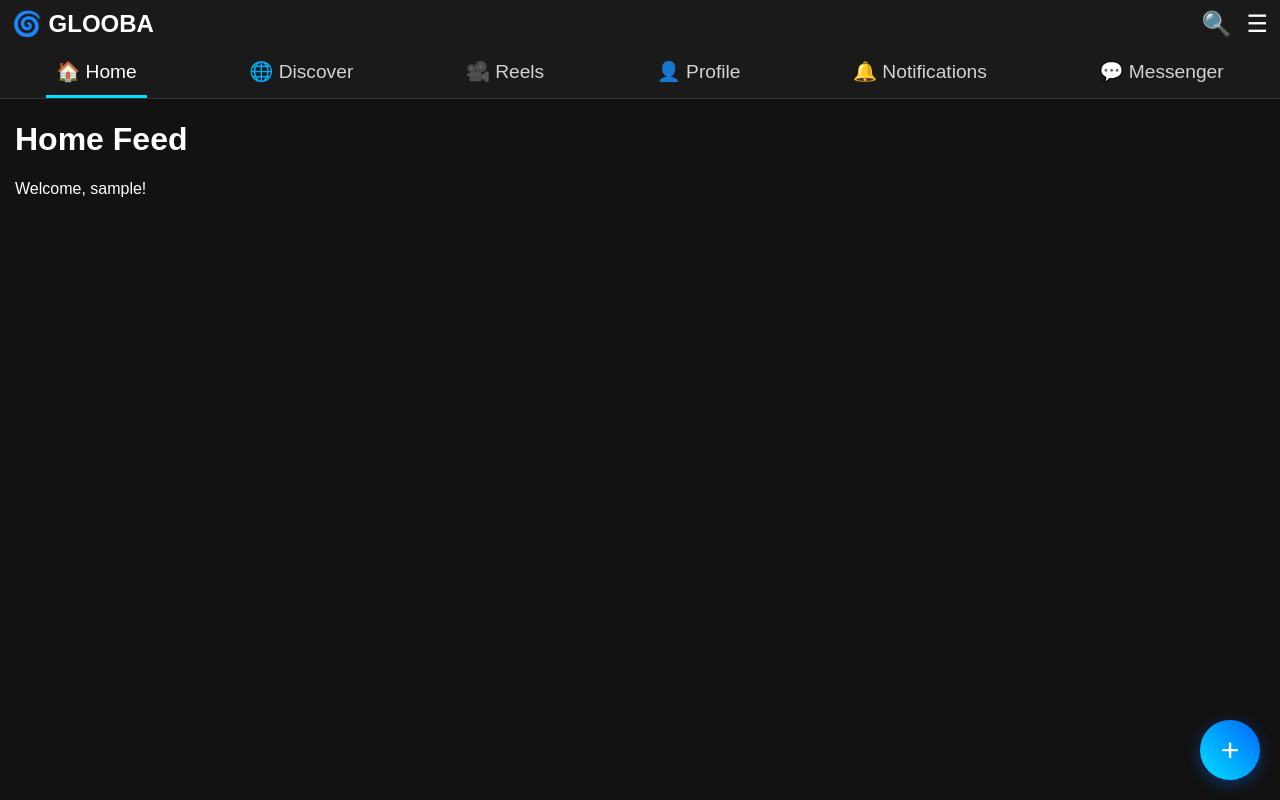
After one commit to Artlessnovara/glooba.com, a Flask app: page /home in a window 1280 px wide. The commit adds this page. Run offline with Flask 3, Linux system fonts and the light colour scheme; the visitor is signed in with stand-in values (Sample User, id 1).

Commit message:
feat: Implement main application shell and layout
This commit introduces the main application layout, including a persistent header and navigation bar, creating the shell for the core social media experience. It also finalizes the user authentication and onboarding flow by redirecting to the new home page.

Key Features:
- **Base Template:** Created a `base.html` template containing the common page structure, including the top header bar and the main navigation tab row.
- **Home Page:** Created a `home.html` page that extends the base template and serves as the main landing page for logged-in users.
- **CSS Layout:** Added CSS to style the fixed header, navigation row, main content area, and a placeholder floating action button. Refactored body styles to support both centered (auth) and standard (app) layouts.
- **Routing and Redirects:** Created a new, login-protected `/home` route and updated the final redirects in the login and registration flows to point to this new home page.

```diff
--- a/glooba/backend/app.py
+++ b/glooba/backend/app.py
@@ -27,6 +27,11 @@ def create_app(config_class=Config):
     @app.route('/')
     def splash():
         return render_template('splash.html')
+
+    @app.route('/home')
+    @login_required
+    def home():
+        return render_template('home.html')
 
     @app.route('/welcome')
     def welcome():
@@ -76,7 +81,7 @@ def create_app(config_class=Config):
                 return redirect(url_for('login'))
 
             login_user(user, remember=remember)
-            return redirect(url_for('splash')) # Redirect to a real homepage later
+            return redirect(url_for('home'))
         return render_template('login.html')
 
     @app.route('/logout')
--- a/glooba/backend/static/css/style.css
+++ b/glooba/backend/static/css/style.css
@@ -1,4 +1,4 @@
-body {
+.auth-body {
     margin: 0;
     font-family: sans-serif;
     background-color: #121212;
@@ -307,3 +307,100 @@ body {
 .forgot-password:hover {
     text-decoration: underline;
 }
+
+/* Main App Layout Styles */
+body {
+    margin: 0;
+    font-family: sans-serif;
+    background-color: #121212;
+    color: white;
+}
+
+.main-content {
+    padding-top: 100px; /* Height of top-bar + nav-row */
+    padding-bottom: 80px; /* Space for FAB and other elements */
+}
+
+.top-bar {
+    display: flex;
+    justify-content: space-between;
+    align-items: center;
+    position: fixed;
+    top: 0;
+    left: 0;
+    right: 0;
+    height: 48px;
+    padding: 0 12px;
+    background-color: #1a1a1a;
+    border-bottom: 1px solid #333;
+    z-index: 1000;
+}
+
+.top-bar .logo-link {
+    font-size: 1.5rem;
+    font-weight: bold;
+    color: white;
+    text-decoration: none;
+}
+
+.menu-container {
+    display: flex;
+    gap: 15px;
+}
+
+.menu-container .icon-link {
+    font-size: 1.5rem;
+    color: white;
+    text-decoration: none;
+}
+
+.navigation-row {
+    display: flex;
+    justify-content: space-around;
+    position: fixed;
+    top: 48px; /* Below the top-bar */
+    left: 0;
+    right: 0;
+    background-color: #1a1a1a;
+    border-bottom: 1px solid #333;
+    z-index: 1000;
+}
+
+.nav-tab {
+    padding: 12px 10px;
+    color: lightgray;
+    text-decoration: none;
+    font-size: 1.2rem;
+    border-bottom: 3px solid transparent;
+    transition: color 0.2s ease, border-bottom-color 0.2s ease;
+}
+
+.nav-tab.active, .nav-tab:hover {
+    color: white;
+}
+
+.nav-tab.active {
+    border-bottom-color: #00E0FF;
+}
+
+.fab {
+    position: fixed;
+    bottom: 20px;
+    right: 20px;
+    width: 60px;
+    height: 60px;
+    background: linear-gradient(45deg, #00E0FF, #0066FF);
+    border-radius: 50%;
+    display: flex;
+    justify-content: center;
+    align-items: center;
+    font-size: 2rem;
+    color: white;
+    text-decoration: none;
+    box-shadow: 0 4px 15px rgba(0, 102, 255, 0.4);
+    z-index: 1001;
+}
+
+.home-feed {
+    padding: 0 15px;
+}
--- /dev/null
+++ b/glooba/backend/templates/base.html
@@ -0,0 +1,40 @@
+<!DOCTYPE html>
+<html lang="en">
+<head>
+    <meta charset="UTF-8">
+    <meta name="viewport" content="width=device-width, initial-scale=1.0">
+    <title>{% block title %}GLOOBA{% endblock %}</title>
+    <link rel="stylesheet" href="{{ url_for('static', filename='css/style.css') }}">
+</head>
+<body>
+    <header class="top-bar">
+        <div class="logo-container">
+            <a href="{{ url_for('home') }}" class="logo-link">🌀 GLOOBA</a>
+        </div>
+        <div class="search-container">
+            <!-- Search bar will go here -->
+        </div>
+        <div class="menu-container">
+            <a href="#" class="icon-link">🔍</a>
+            <a href="#" class="icon-link">☰</a>
+        </div>
+    </header>
+
+    <nav class="navigation-row">
+        <a href="#" class="nav-tab active">🏠 Home</a>
+        <a href="#" class="nav-tab">🌐 Discover</a>
+        <a href="#" class="nav-tab">🎥 Reels</a>
+        <a href="#" class="nav-tab">👤 Profile</a>
+        <a href="#" class="nav-tab">🔔 Notifications</a>
+        <a href="#" class="nav-tab">💬 Messenger</a>
+    </nav>
+
+    <main class="main-content">
+        {% block content %}{% endblock %}
+    </main>
+
+    <a href="#" class="fab">+</a>
+
+    <script src="{{ url_for('static', filename='js/main.js') }}"></script>
+</body>
+</html>
--- /dev/null
+++ b/glooba/backend/templates/home.html
@@ -0,0 +1,11 @@
+{% extends "base.html" %}
+
+{% block title %}Home - GLOOBA{% endblock %}
+
+{% block content %}
+    <div class="home-feed">
+        <h1>Home Feed</h1>
+        <p>Welcome, {{ current_user.username }}!</p>
+        <!-- Stories row and main feed content will go here -->
+    </div>
+{% endblock %}
--- a/glooba/backend/templates/login.html
+++ b/glooba/backend/templates/login.html
@@ -6,7 +6,7 @@
     <title>Log In - GLOOBA</title>
     <link rel="stylesheet" href="{{ url_for('static', filename='css/style.css') }}">
 </head>
-<body>
+<body class="auth-body">
     <div class="form-container">
         <h2>Welcome Back!</h2>
 
--- a/glooba/backend/templates/personalization.html
+++ b/glooba/backend/templates/personalization.html
@@ -6,7 +6,7 @@
     <title>Find Friends - GLOOBA</title>
     <link rel="stylesheet" href="{{ url_for('static', filename='css/style.css') }}">
 </head>
-<body>
+<body class="auth-body">
     <div class="form-container">
         <h2>Find your friends</h2>
         <p class="subtext">Sync your contacts to easily find people you know on GLOOBA.</p>
@@ -15,7 +15,7 @@
             <a href="#" class="btn btn-primary">Sync Contacts</a>
         </div>
 
-        <a href="{{ url_for('splash') }}" class="skip-link">Skip for now</a>
+        <a href="{{ url_for('home') }}" class="skip-link">Skip for now</a>
     </div>
 </body>
 </html>
--- a/glooba/backend/templates/profile_setup.html
+++ b/glooba/backend/templates/profile_setup.html
@@ -6,7 +6,7 @@
     <title>Set Up Your Profile - GLOOBA</title>
     <link rel="stylesheet" href="{{ url_for('static', filename='css/style.css') }}">
 </head>
-<body>
+<body class="auth-body">
     <div class="form-container">
         <h2>Set Up Your Profile</h2>
         <p class="subtext">This is optional. You can always do this later.</p>
--- a/glooba/backend/templates/signup.html
+++ b/glooba/backend/templates/signup.html
@@ -6,7 +6,7 @@
     <title>Sign Up - GLOOBA</title>
     <link rel="stylesheet" href="{{ url_for('static', filename='css/style.css') }}">
 </head>
-<body>
+<body class="auth-body">
     <div class="form-container">
         <h2>Create your account</h2>
         <form action="{{ url_for('signup_email') }}" method="post">
--- a/glooba/backend/templates/signup_options.html
+++ b/glooba/backend/templates/signup_options.html
@@ -6,7 +6,7 @@
     <title>Create Account - GLOOBA</title>
     <link rel="stylesheet" href="{{ url_for('static', filename='css/style.css') }}">
 </head>
-<body>
+<body class="auth-body">
     <div class="signup-options-container">
         <h2>How do you want to sign up?</h2>
         <div class="auth-buttons">
--- a/glooba/backend/templates/splash.html
+++ b/glooba/backend/templates/splash.html
@@ -7,7 +7,7 @@
     <link rel="stylesheet" href="{{ url_for('static', filename='css/style.css') }}">
     <meta http-equiv="refresh" content="3;url={{ url_for('welcome') }}">
 </head>
-<body>
+<body class="auth-body">
     <div class="splash-container">
         <h1 class="logo">🌀 GLOOBA</h1>
         <p class="subtext">Connect. Share. Glow.</p>
--- a/glooba/backend/templates/welcome.html
+++ b/glooba/backend/templates/welcome.html
@@ -6,7 +6,7 @@
     <title>Welcome to GLOOBA</title>
     <link rel="stylesheet" href="{{ url_for('static', filename='css/style.css') }}">
 </head>
-<body>
+<body class="auth-body">
     <div class="welcome-container">
         <h1 class="logo">🌀 GLOOBA</h1>
         <p class="subtext">Connect. Share. Glow.</p>
```
